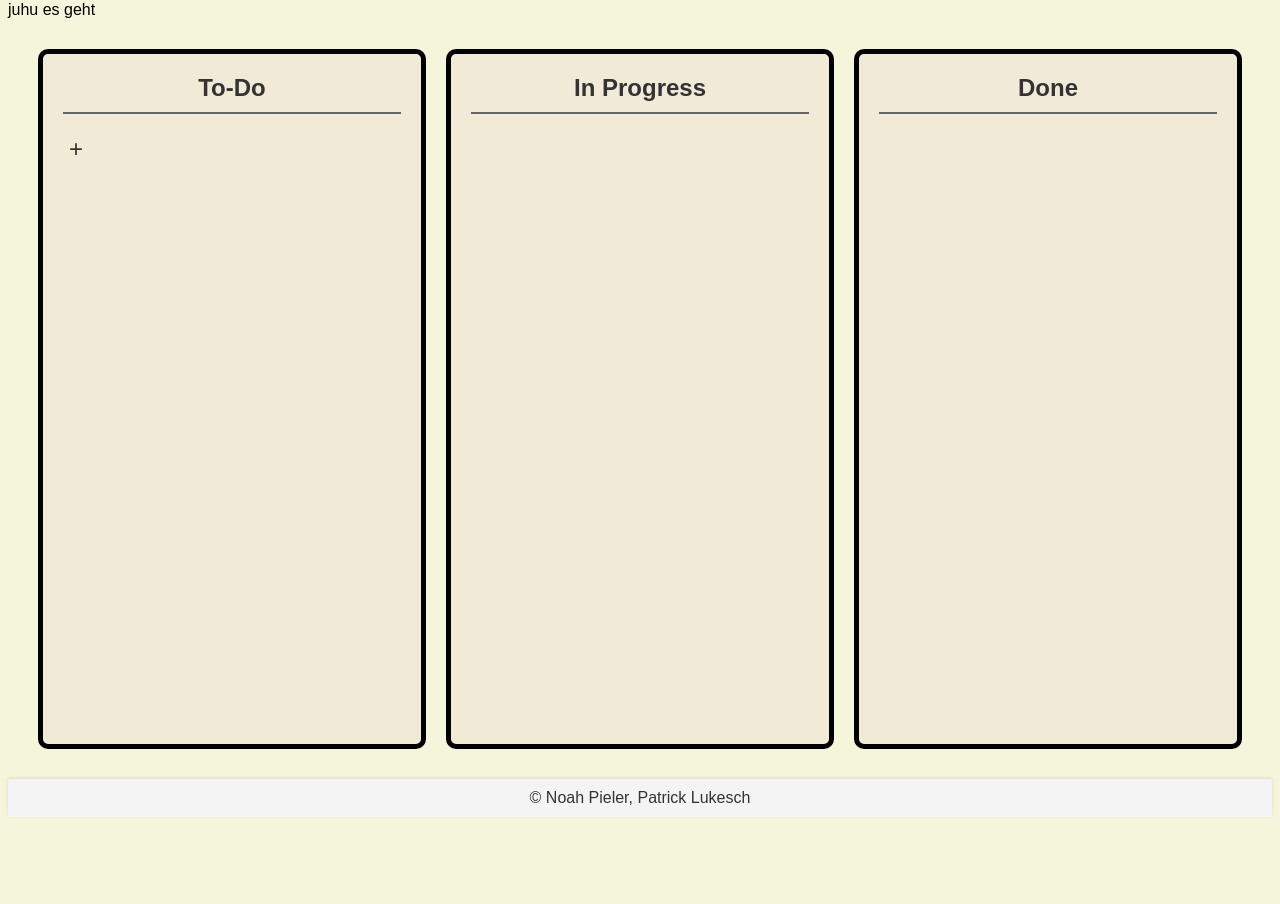
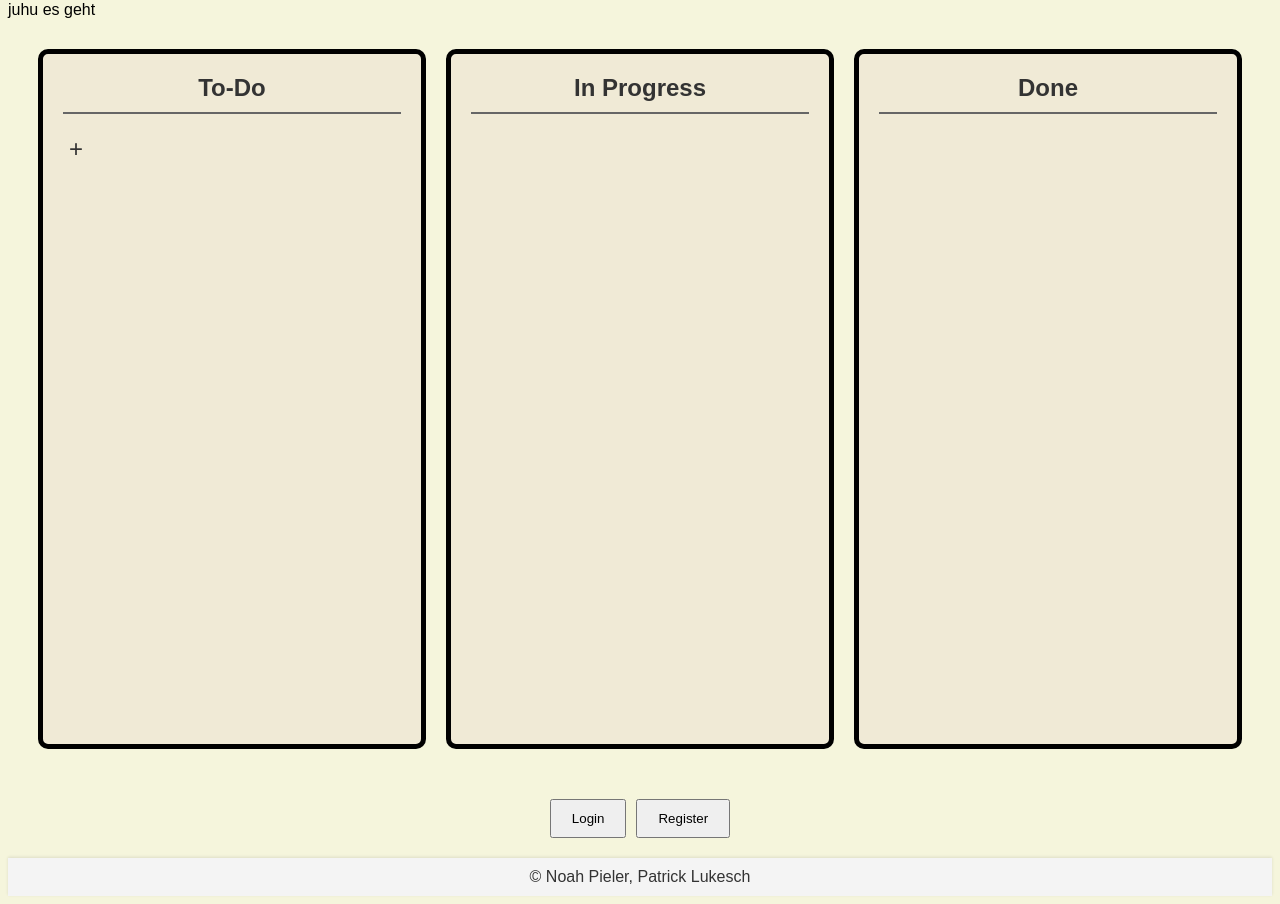
Before and after one commit to plukesch/TaskWave, a website: page client/files/index.html in a window 1280 px wide. Shown: the part 79-983 px from the top of the page. Before the commit the page ends 904 px from the top, so only its background shows below. Drawn offline with Linux system fonts and the light colour scheme.

Commit message:
temporary buttons for switching between sites, added login.html und registration.html

```diff
--- a/client/files/index.css
+++ b/client/files/index.css
@@ -68,3 +68,15 @@ footer {
     list-style-type: none; /* Entfernt Bullet Points */
     padding: 0;
 }
+
+.navigation-buttons {
+    display: flex;
+    justify-content: center;
+    gap: 10px;
+    margin: 20px;
+}
+
+.navigation-buttons button {
+    padding: 10px 20px;
+    cursor: pointer;
+}
--- a/client/files/index.html
+++ b/client/files/index.html
@@ -26,12 +26,13 @@
         </div>
     </div>
 
-
+    <!-- Neue Buttons für Navigation, nur temporär da -->
+    <div class="navigation-buttons">
+        <button onclick="location.href='login.html'">Login</button>
+        <button onclick="location.href='registration.html'">Register</button>
+    </div>
 
     <script src="index.js"></script>
-
-
-
 </body>
 
 <footer>
```
Also changed, not shown: client/files/login.html (added, +13 -0 lines), client/files/registration.html (added, +14 -0 lines), 2 other files.
